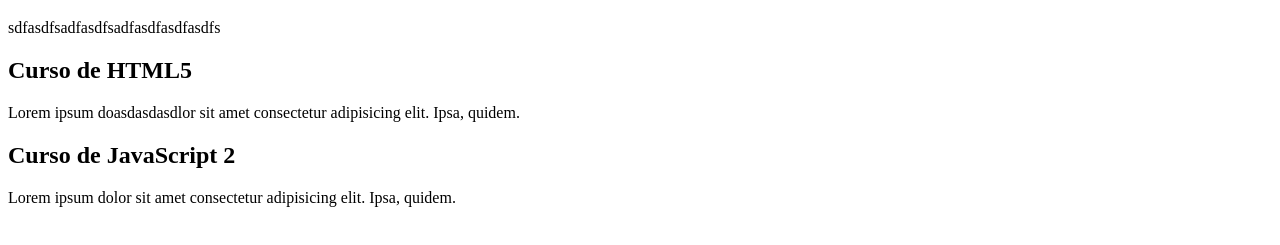
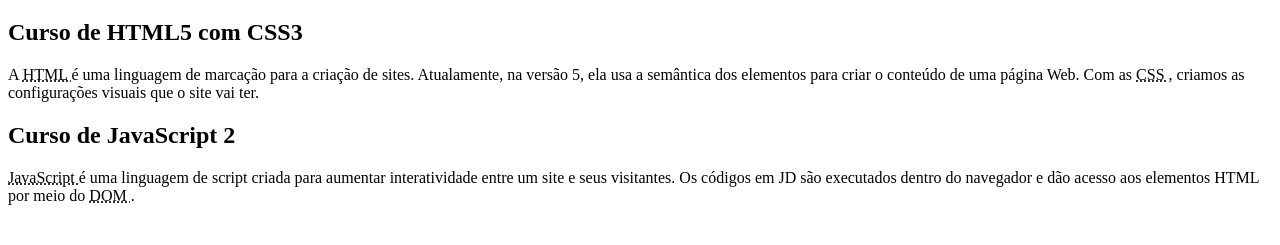
Before and after one commit to fmezzo/Proj-site, a plain HTML site: page index.html in a window 1280 px wide. Shown: the part 61-306 px from the top of the page. Drawn offline with Linux system fonts and the light colour scheme.

Commit message:
Atualização Index

```diff
--- a/index.html
+++ b/index.html
@@ -9,14 +9,14 @@
     <main>
         <header>
             <h1>Cursos grátis</h1>
-        </header>sdfasdfsadfasdfsadfasdfasdfasdfs
+        </header>
         <article>
-            <h2>Curso de HTML5</h2>
-            <p>Lorem ipsum doasdasdasdlor sit amet consectetur adipisicing elit. Ipsa, quidem.</p>
+            <h2>Curso de HTML5 com CSS3</h2>
+            <p> A <abbr title="HyperText Markup Language"> HTML </abbr> é uma linguagem de marcação para a criação de sites. Atualamente, na versão 5, ela usa a semântica dos elementos para criar o conteúdo de uma página Web. Com as <abbr title="Cascading Style Sheets"> CSS </abbr>, criamos as configurações visuais que o site vai ter. </p>
         </article>
         <article>
             <h2>Curso de JavaScript 2</h2>
-            <p>Lorem ipsum dolor sit amet consectetur adipisicing elit. Ipsa, quidem.</p>
+            <p><abbr title="JavaScript"> JavaScript </abbr> é uma linguagem de script criada para aumentar interatividade entre um site e seus visitantes. Os códigos em JD são executados dentro do navegador e dão acesso aos elementos HTML por meio do <abbr title="Document Object Model"> DOM </abbr>.</p>
         </article>
     </main>
 </body>
```
